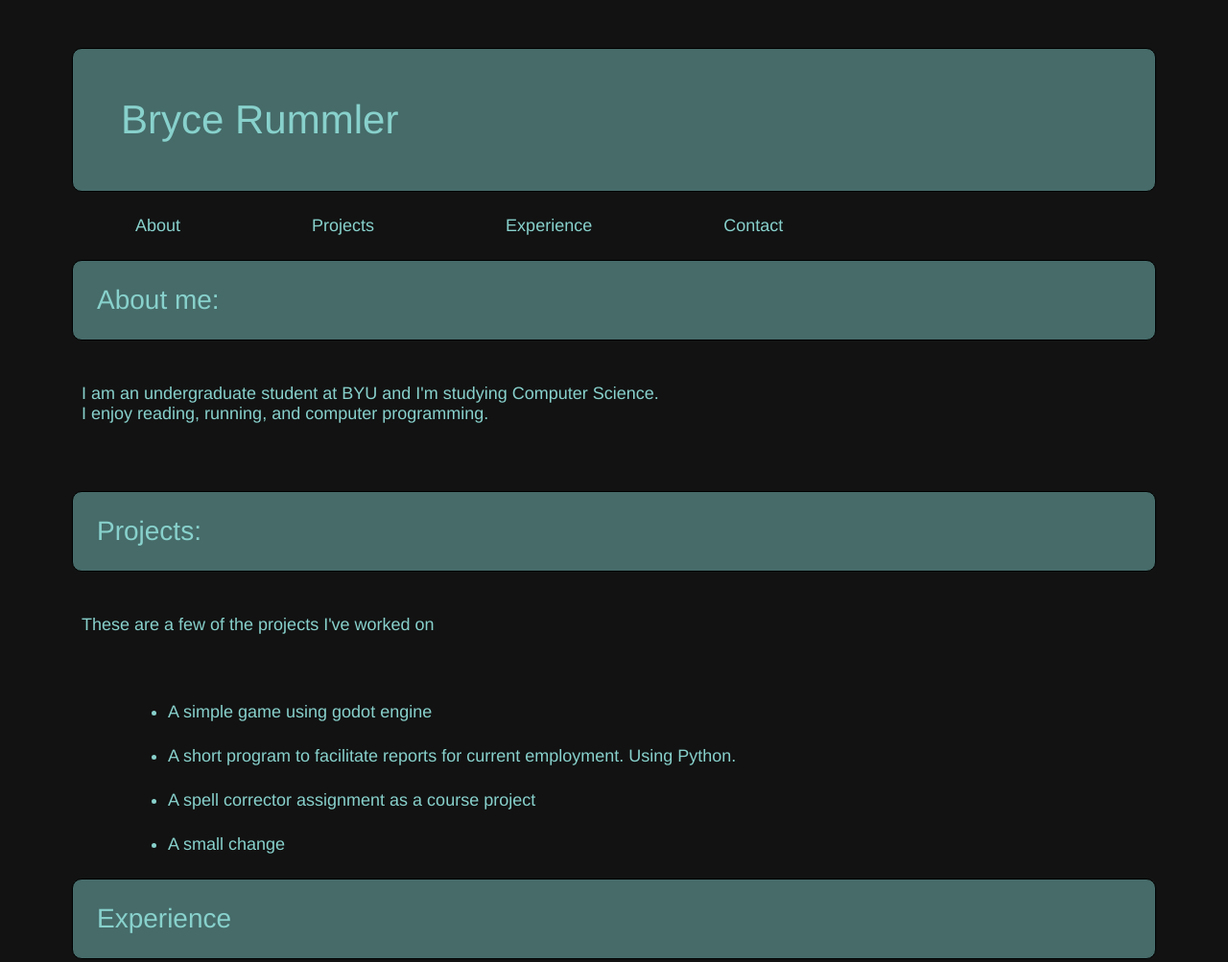
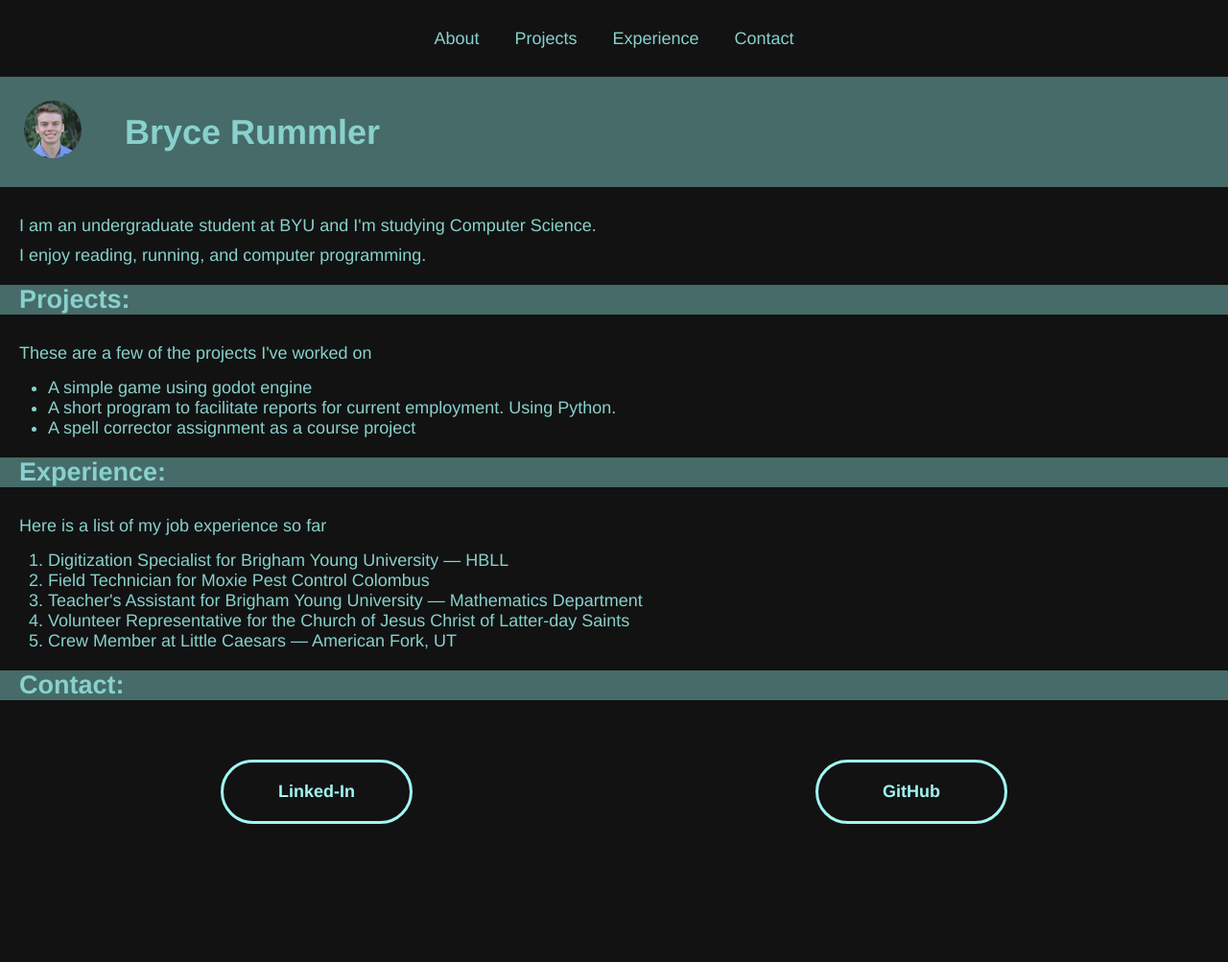
Before and after one commit to Bryce-Rummler/portfolio, a plain HTML site: page index.html in a window 1280 px wide. Shown: the top 1003 px of the page at 96% size. After the commit the page ends 920 px from the top, so only its background shows below. Drawn offline with Linux system fonts and the light colour scheme.

Commit message:
update for second css assignment

```diff
--- a/index.html
+++ b/index.html
@@ -2,12 +2,12 @@
 <html lang="en" dir="ltr">
   <head>
     <meta charset="utf-8">
-    <title>Bryce Rummler index</title>
-    <link rel="stylesheet" href="style.css">
+    <title>Bryce Rummler Portfolio</title>
+    <link rel="stylesheet" href="styles.css">
   </head>
   <body>
-    <h1 id="top">Bryce Rummler</h1>
-    <div class="horizontal">
+    <div class="page">
+      <div class="section menu">
         <ul>
           <li><a href="#me">About</a></li>
           <li><a href="#projects">Projects</a></li>
@@ -15,17 +15,31 @@
           <li><a href="#contact">Contact</a></li>
         </ul>
       </div>
-    <h2 id="me">About me:</h2>
-    <p>I am an undergraduate student at BYU and I'm studying Computer Science. <br> I enjoy reading, running, and computer programming.</p>
+      <div class="header">
+        <div class="avatar">
+          <img src="images/me.jpg" alt="">
+        </div>
+        <h1 id="me">Bryce Rummler</h1>
+      </div>
+      <div class="content">
+        <p>I am an undergraduate student at BYU and I'm studying Computer Science.</p>
+        <p> I enjoy reading, running, and computer programming.</p>
+      </div>
+      <div class="header">
         <h2 id="projects">Projects:</h2>
+      </div>
+      <div class="content">
         <p>These are a few of the projects I've worked on</p>
         <ul>
           <li>A simple game using godot engine</li>
           <li>A short program to facilitate reports for current employment. Using Python.</li>
           <li>A spell corrector assignment as a course project</li>
-      <li>A small change</li>
         </ul>
-    <h2 id="experience">Experience</h2>
+      </div>
+      <div class="header">
+        <h2 id="experience">Experience:</h2>
+      </div>
+      <div class="content">
         <p>Here is a list of my job experience so far</p>
         <ol>
           <li>Digitization Specialist for Brigham Young University — HBLL</li>
@@ -34,12 +48,16 @@
           <li>Volunteer Representative for the Church of Jesus Christ of Latter-day Saints</li>
           <li>Crew Member at Little Caesars — American Fork, UT</li>
         </ol>
+      </div>
+      <div class="header">
         <h2 id="contact">Contact:</h2>
+      </div>
+      <div class="section contact-body">
         <a class="button" href="https://www.linkedin.com/in/bryce-rummler-0086711b2/"
         target="_blank">Linked-In</a>
         <a class="button" href="https://github.com/Bryce-Rummler"
           target="_blank">GitHub</a>
-
-    <a href="#top">back to top</a>
+      </div>
+    </div>
   </body>
 </html>
--- a/style.css
+++ /dev/null
@@ -1,94 +0,0 @@
-* {
-  margin: 25px;
-  padding: 0;
-  box-sizing: border-box;
-  align-items: center;
-}
-
-body {
-  font-family: "Helvetica", "Arial", sans-serif;
-  background-color: #121212;
-  color: #88D1CC;
-  font-size: 18px;
-}
-
-p {
-  padding: 20px 0 20px 10px; /* Top Right Bottom Left */
-  margin-bottom: 50px;
-}
-
-h1, h2, h3, h4, h5, h6 {
-  color: ##A1F7F2;
-  font-weight: normal;
-  background-color: #466B69;
-  border-radius: 10px;
-}
-
-ol {
-  list-style: decimal;
-}
-
-ol, ul {
-  margin-left: 100px;
-}
-
-h1 {
-  padding: 50px;
-  border: 1px solid #000000;
-  font-size: 42px;
-}
-
-h2 {
-  padding: 25px;
-  border: 1px solid #000000;
-  font-size: 28px;
-}
-
-.button:link,
-.button:visited {
-  display: block;
-  text-decoration: none;
-
-  color: #A1F7F2;
-  background-color: #121212;
-  font-weight: bold;
-  padding: 20px;
-  text-align: center;
-  border: 3px solid #A1F7F2;
-  border-radius: 40px;
-
-  width: 200px;
-  margin: 20px auto;
-}
-
-.button:hover,
-.button:visited:hover {
-  color: #466B69;
-  background-color: #88D1CC;
-}
-
-.horizontal ul {
-  list-style-type: none;
-  margin: 0;
-  padding: 0;
-  background-color: #121212;
-  align-content: center;
-}
-
-.horizontal li {
-  display: inline;
-}
-
-.horizontal li a {
-  width: 250px;
-  color: #88D1CC;
-  padding: 8px 16px;
-  border-radius: 5px;
-  text-decoration: none;
-}
-
-/* Change the link color on hover */
-.horizontal li a:hover {
-  background-color: #88D1CC;
-  color: #466B69;
-}
--- /dev/null
+++ b/styles.css
@@ -0,0 +1,200 @@
+* {
+  margin: 0;
+  padding: 0;
+  box-sizing: border-box;
+}
+
+body {
+  font-family: "Helvetica", "Arial", sans-serif;
+  background-color: #121212;
+  color: #88D1CC;
+  font-size: 18px;
+}
+
+.page {
+  display: flex;
+  flex-wrap: wrap;
+}
+
+.section {
+  width: 100%;
+  height: 300px;
+  display: flex;
+  justify-content: center;
+  align-items: center;
+}
+
+.menu {
+  background-color: #121212;
+  height: 150px;
+}
+
+.menu ul {
+  list-style-type: none;
+  margin: 0;
+  padding: 0;
+  background-color: #121212;
+}
+
+.menu li {
+  display: flex;
+}
+
+.menu li a {
+  width: auto;
+  color: #88D1CC;
+  padding: 8px 16px;
+  border-radius: 5px;
+  text-decoration: none;
+}
+
+/* Change the link color on hover */
+.menu li a:hover {
+  background-color: #88D1CC;
+  color: #466B69;
+}
+
+.header {
+  display: flex;
+  justify-content: center;
+  align-items: center;
+  background-color: #466B69;
+  width: 100%;
+}
+
+.avatar img {
+  width: 60px;
+  height: 60px;
+  margin: 25px;
+  border-radius: 40px;
+}
+
+.header h1 {
+  size: 38px;
+  color: #88D1CC;
+}
+
+.content {
+  font-size: 18px;
+  margin: 20px;
+}
+
+.content p {
+  padding-top: 10px;
+}
+
+ol {
+  list-style: decimal;
+}
+
+ol, ul {
+  margin-left: 30px;
+  margin-top: 15px;
+}
+
+.contact-body {
+  display: flex;
+  height: 150px;
+  justify-content: center;
+  margin: 20px;
+  flex-wrap: wrap;
+}
+
+.button:link,
+.button:visited {
+  text-decoration: none;
+  color: #A1F7F2;
+  background-color: #121212;
+  font-weight: bold;
+  padding: 20px;
+  text-align: center;
+  border: 3px solid #A1F7F2;
+  border-radius: 40px;
+
+  width: 200px;
+  margin: 20px auto;
+}
+
+.button:hover,
+.button:visited:hover {
+  color: #466B69;
+  background-color: #88D1CC;
+}
+
+
+/* Moile Styles */
+@media only screen and (max-width: 400px) {
+
+}
+
+/* Tablet Styles */
+@media only screen and (min-width: 401px) and (max-width: 960px) {
+  .menu {
+    height: 80px;
+  }
+
+  .menu ul {
+    list-style-type: none;
+    margin: 0;
+    padding: 0;
+    background-color: #121212;
+  }
+
+  .menu li {
+    display: inline;
+  }
+
+  .menu li a {
+    width: 250px;
+    color: #88D1CC;
+    padding: 8px 16px;
+    border-radius: 5px;
+    text-decoration: none;
+  }
+
+  /* Change the link color on hover */
+  .menu li a:hover {
+    background-color: #88D1CC;
+    color: #466B69;
+  }
+}
+
+/* Desktop Styles */
+@media only screen and (min-width: 961px) {
+  .header {
+    justify-content: flex-start;
+  }
+
+  .menu {
+    height: 80px;
+  }
+
+  .menu ul {
+    list-style-type: none;
+    margin: 0;
+    padding: 0;
+    background-color: #121212;
+  }
+
+  .menu li {
+    display: inline;
+  }
+
+  .menu li a {
+    width: 250px;
+    color: #88D1CC;
+    padding: 8px 16px;
+    border-radius: 5px;
+    text-decoration: none;
+  }
+
+  /* Change the link color on hover */
+  .menu li a:hover {
+    background-color: #88D1CC;
+    color: #466B69;
+  }
+
+  .header h1, h2 {
+    margin-left: 20px;
+  }
+}
```
Also changed, not shown: images/me.jpg (added). Lines whose indentation alone changed are shown as unchanged.
